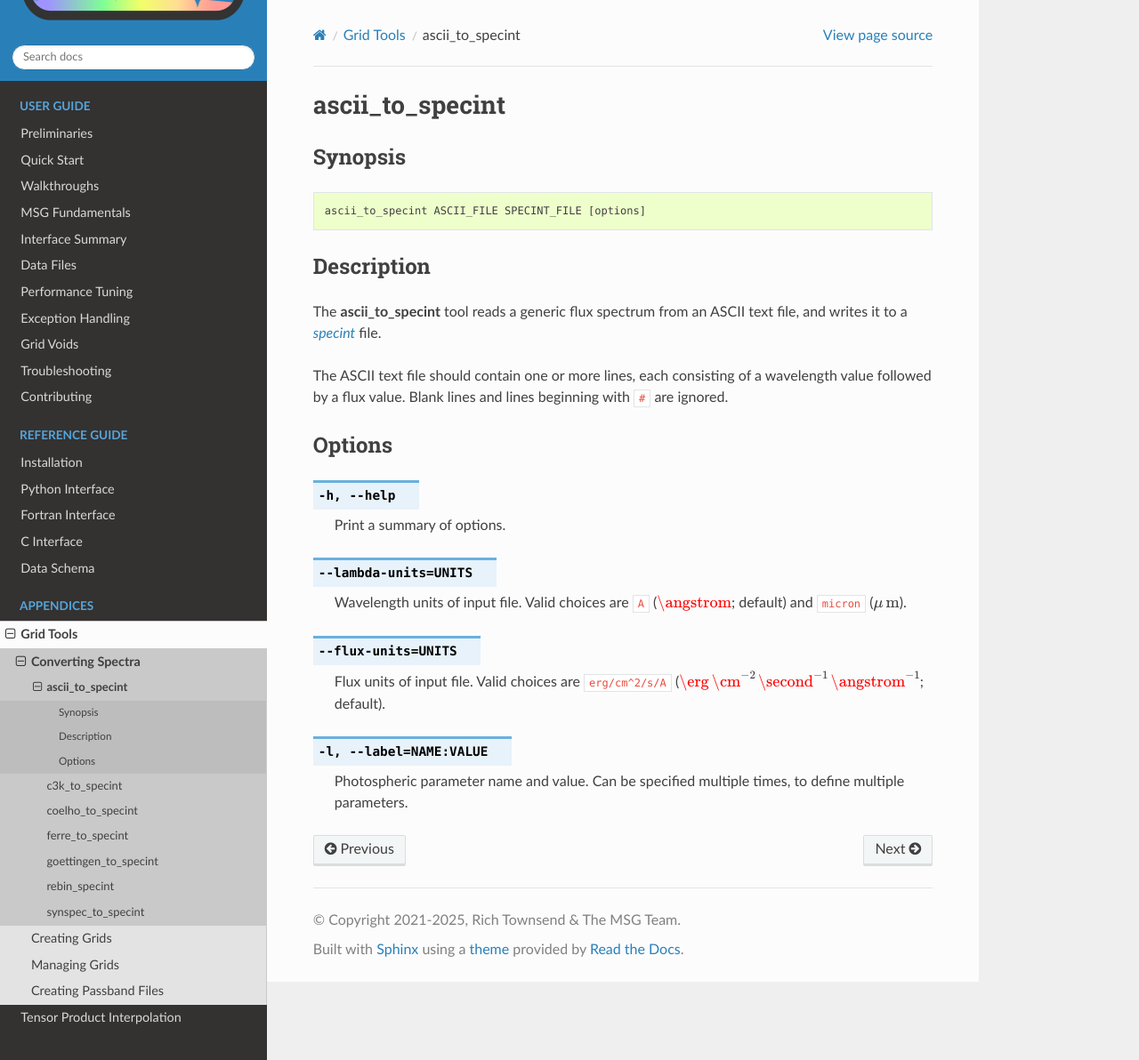
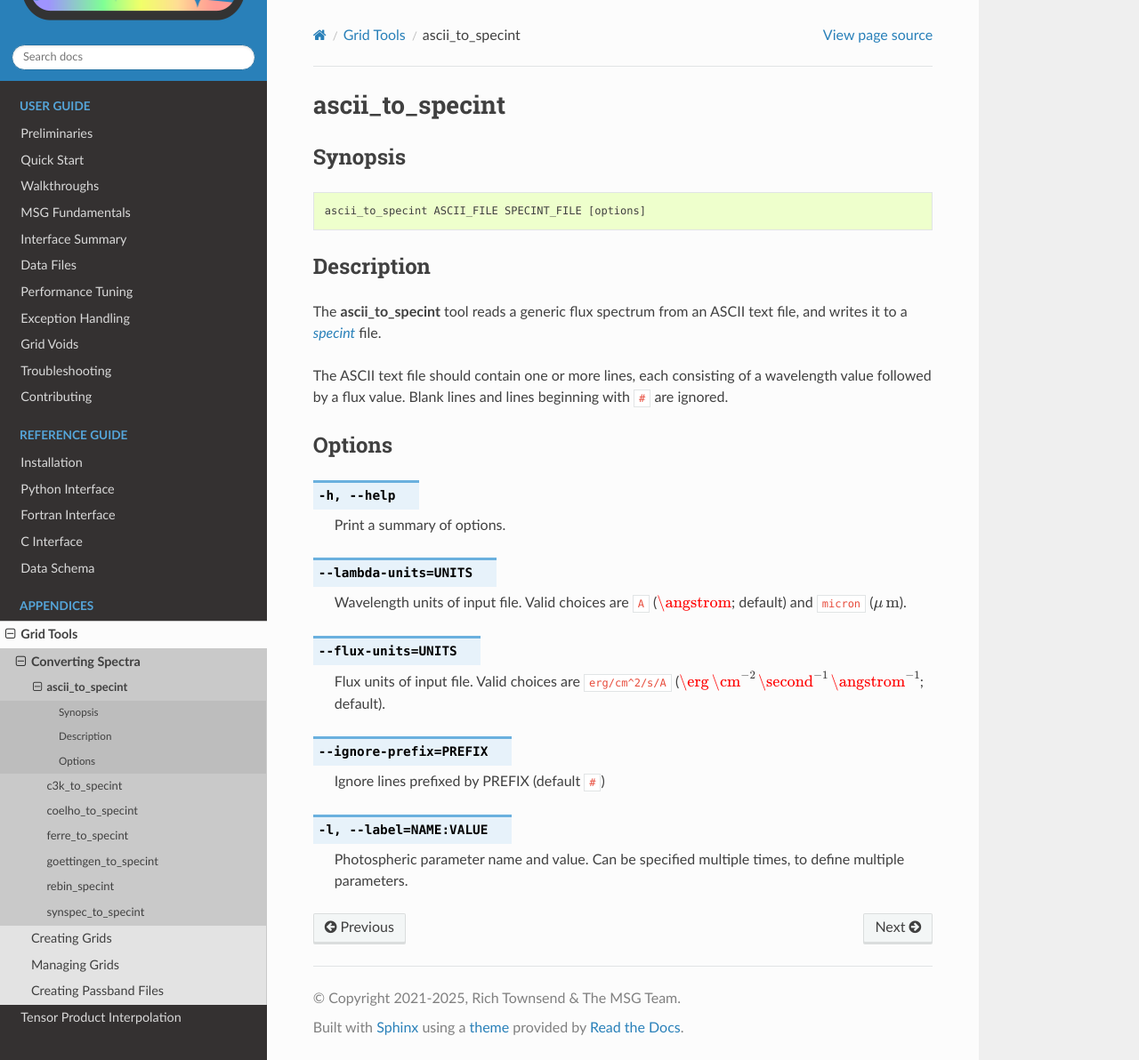
Before and after one commit to rhdtownsend/msg, a Sphinx documentation site: the page built from docs/source/appendices/grid-tools/ascii_to_specint.rst, in a window 1280 px wide and 1192 px high. Shown: the whole window at 89% size. Built offline with Sphinx 7.4.7 and the Read the Docs theme 3.1.0, drawn with Linux system fonts in a browser that asks for light colours.

Commit message:
Added the --ignore-prefix option

```diff
--- a/docs/source/appendices/grid-tools/ascii_to_specint.rst
+++ b/docs/source/appendices/grid-tools/ascii_to_specint.rst
@@ -40,6 +40,10 @@ Options
    Flux units of input file. Valid choices are ``erg/cm^2/s/A``
    (:math:`\erg\,\cm^{-2}\,\second^{-1}\,\angstrom^{-1}`; default).
 
+.. option:: --ignore-prefix=PREFIX
+
+   Ignore lines prefixed by PREFIX (default ``#``)
+
 .. option:: -l, --label=NAME:VALUE
 
    Photospheric parameter name and value. Can be specified multiple
```
Also changed, not shown: 1 other file.
